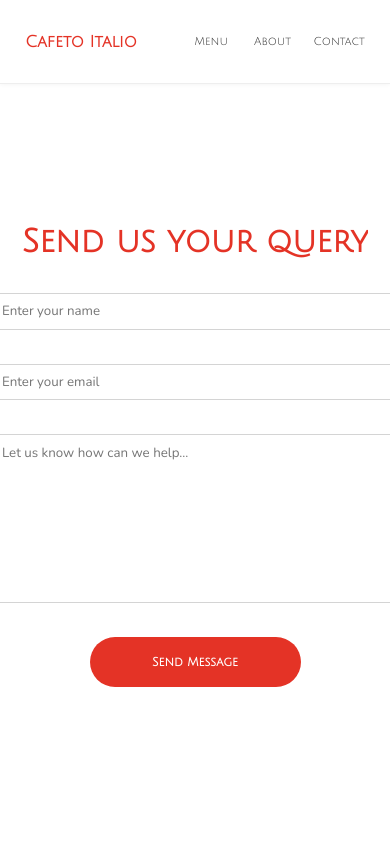
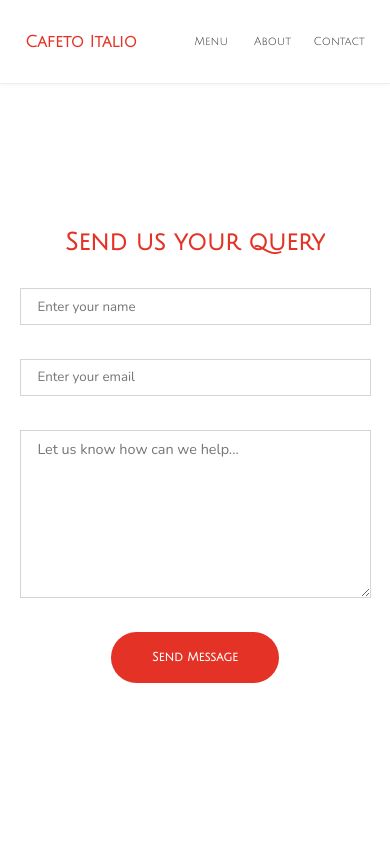
Before and after one commit to netisdark/try, a React (Vite) app in the folder cafeAdvert/: page /contact in a window 390 px wide. Shown: the top 844 px of the page. Built offline with nearby package versions, Linux system fonts and the light colour scheme.

Commit message:
make contact responsive

```diff
--- a/cafeAdvert/src/components/contact/Contact.module.css
+++ b/cafeAdvert/src/components/contact/Contact.module.css
@@ -40,3 +40,17 @@ textarea{
     cursor: pointer;
     transition: .25s ease;
 }
+@media(max-width:400px){
+    .queryTitle{
+        font-size: 1.5em;
+    }
+    input,textarea{
+        width: 90vw;
+    }
+    textarea{
+        font-size: .9em;
+    }
+    .sendBtn{
+        width: 20vh;
+    }
+}
```
